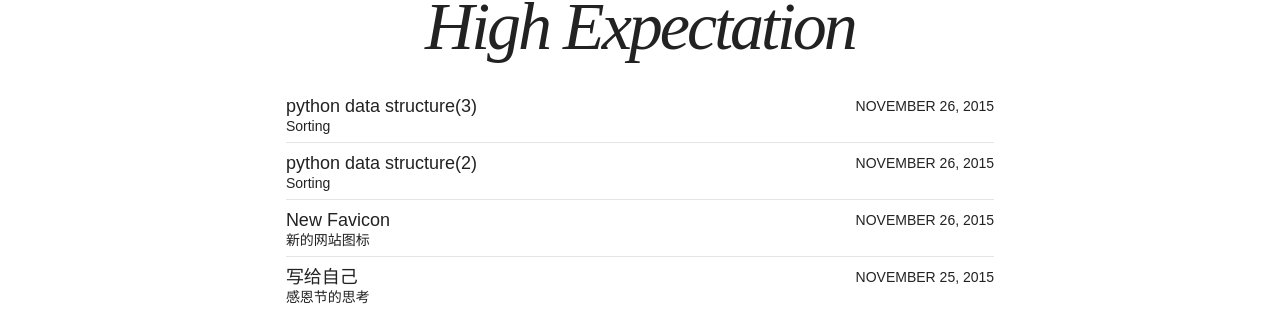
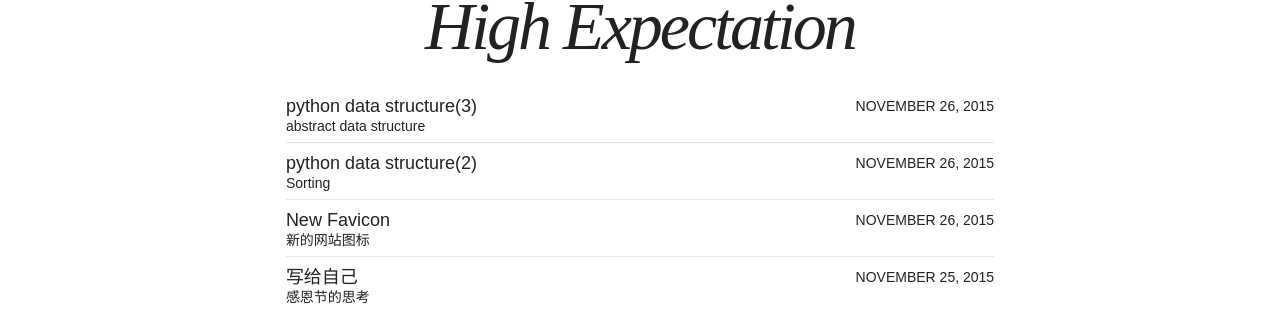
Before and after one commit to ryanyuan42/ryanyuan42.github.io, a Jekyll site: the page built from index.html, in a window 1280 px wide. Shown: the part 486-796 px from the top of the page. Built offline with Jekyll 4.4.1, drawn with Linux system fonts in a browser that asks for light colours; nearby versions of some CDN libraries.

Commit message:
Update 2015-11-26-python-data-structure4.markdown

```diff
--- a/_posts/2015-11-26-python-data-structure4.markdown
+++ b/_posts/2015-11-26-python-data-structure4.markdown
@@ -1,7 +1,7 @@
 ---
 layout: post
 title: "python data structure(3)"
-excerpt: "Sorting"
+excerpt: "abstract data structure"
 categories: articles
 tags: [python, data structure]
 comments: true
```
